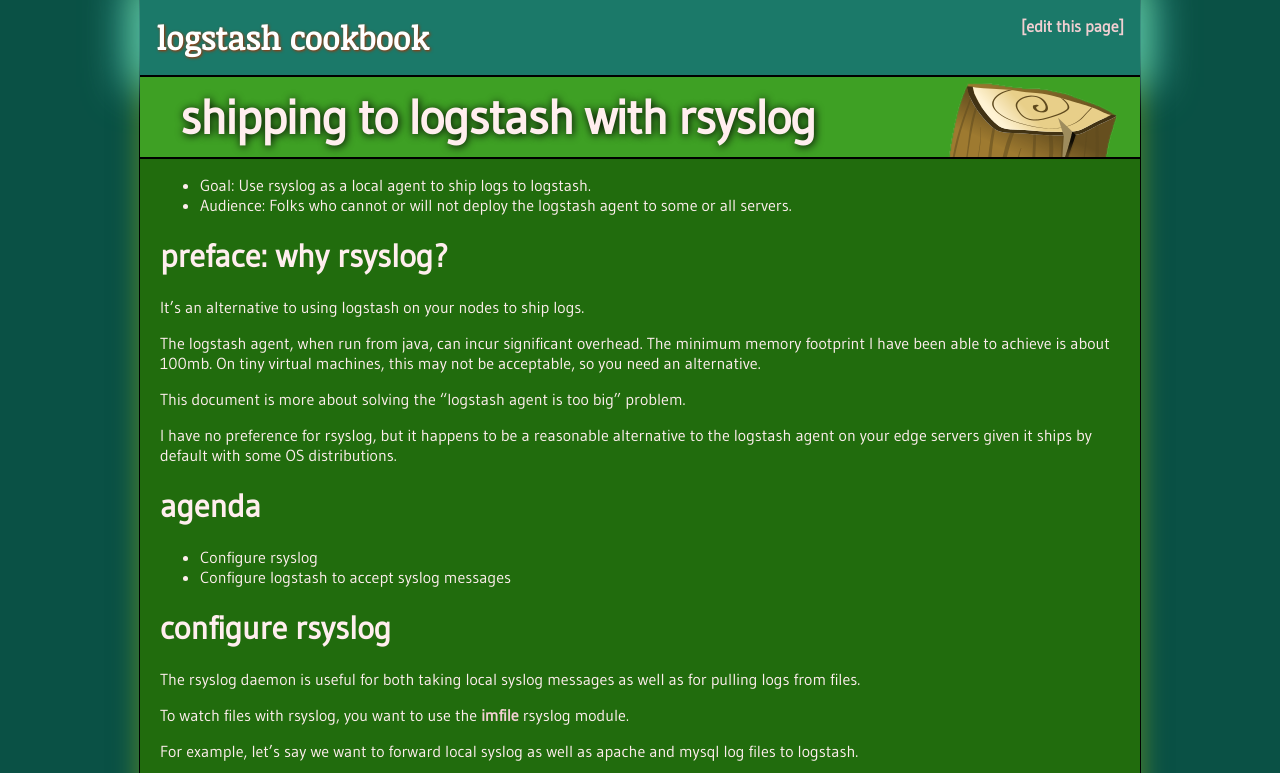
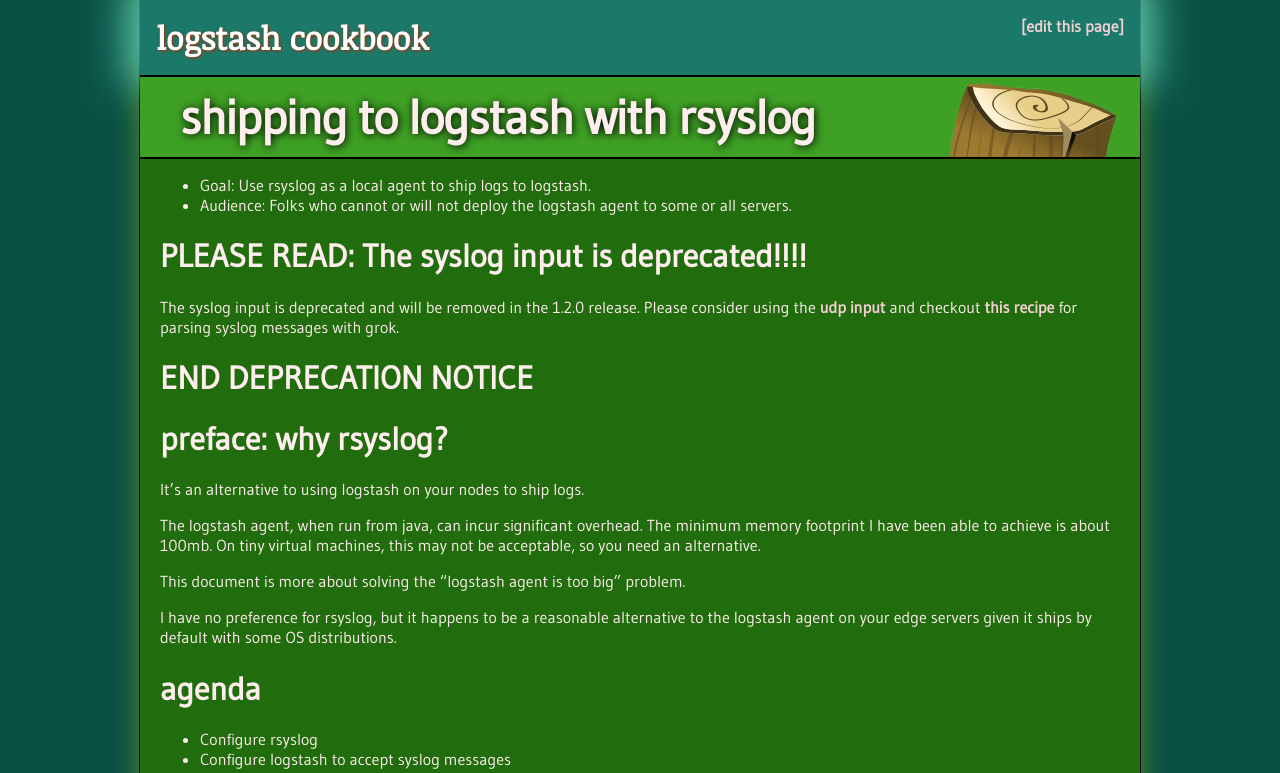
Before and after one commit to logstash/cookbook, a Jekyll site: the page built from recipes/rsyslog-agent/index.md, in a window 1280 px wide, cut to the strip 0-773 px from the top of the page. Built offline with Jekyll 4.4.1, drawn with Linux system fonts in a browser that asks for light colours; nearby versions of some CDN libraries; some web fonts are replaced.

Commit message:
Update recipes/rsyslog-agent/index.md
Added deprecation notice.

```diff
--- a/recipes/rsyslog-agent/index.md
+++ b/recipes/rsyslog-agent/index.md
@@ -7,6 +7,15 @@
 * Goal: Use rsyslog as a local agent to ship logs to logstash.
 * Audience: Folks who cannot or will not deploy the logstash agent to some or
   all servers.
+
+#PLEASE READ: The syslog input is deprecated!!!!
+
+The syslog input is deprecated and will be removed in the 1.2.0 release. Please
+consider using the [udp input](http://logstash.net/docs/1.1.1/inputs/udp)
+and checkout [this recipe](http://cookbook.logstash.net/recipes/syslog-pri/ )
+for parsing syslog messages with grok.
+
+#END DEPRECATION NOTICE
 
 # preface: why rsyslog?
 
```
